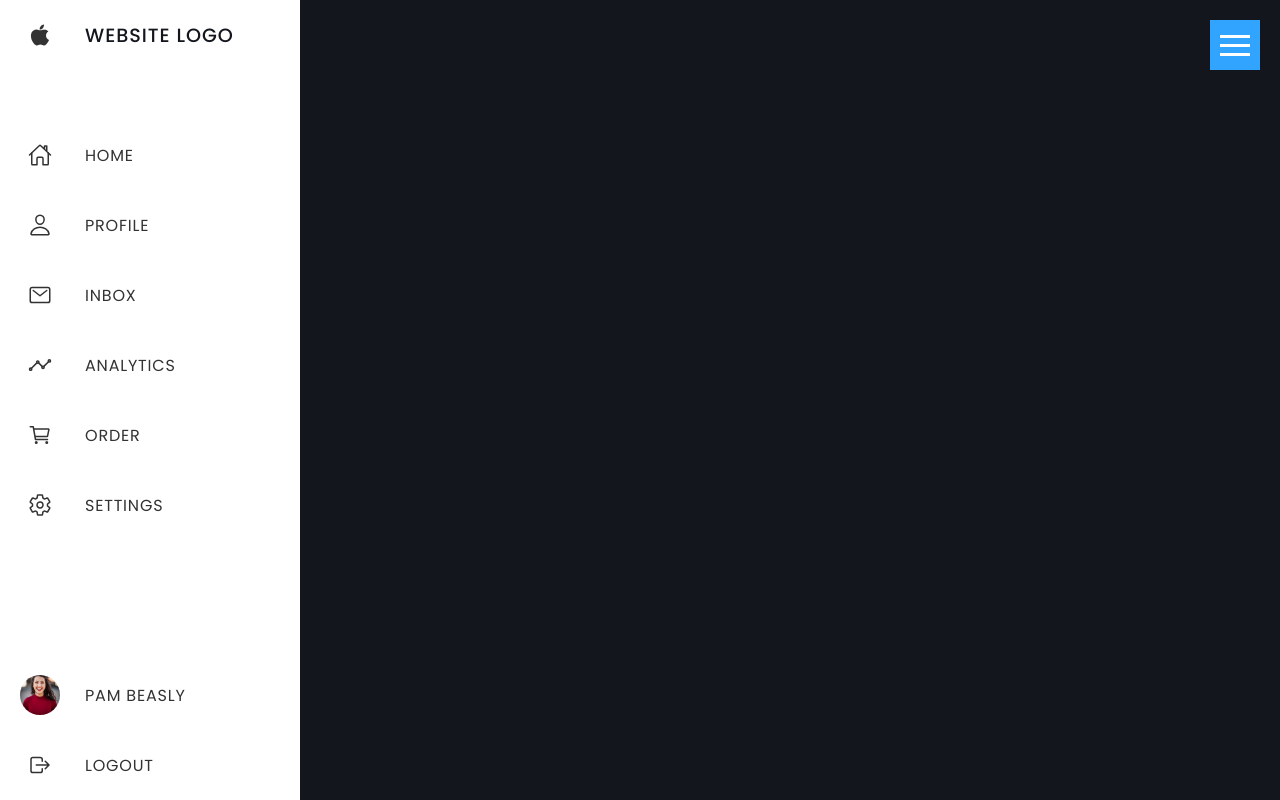
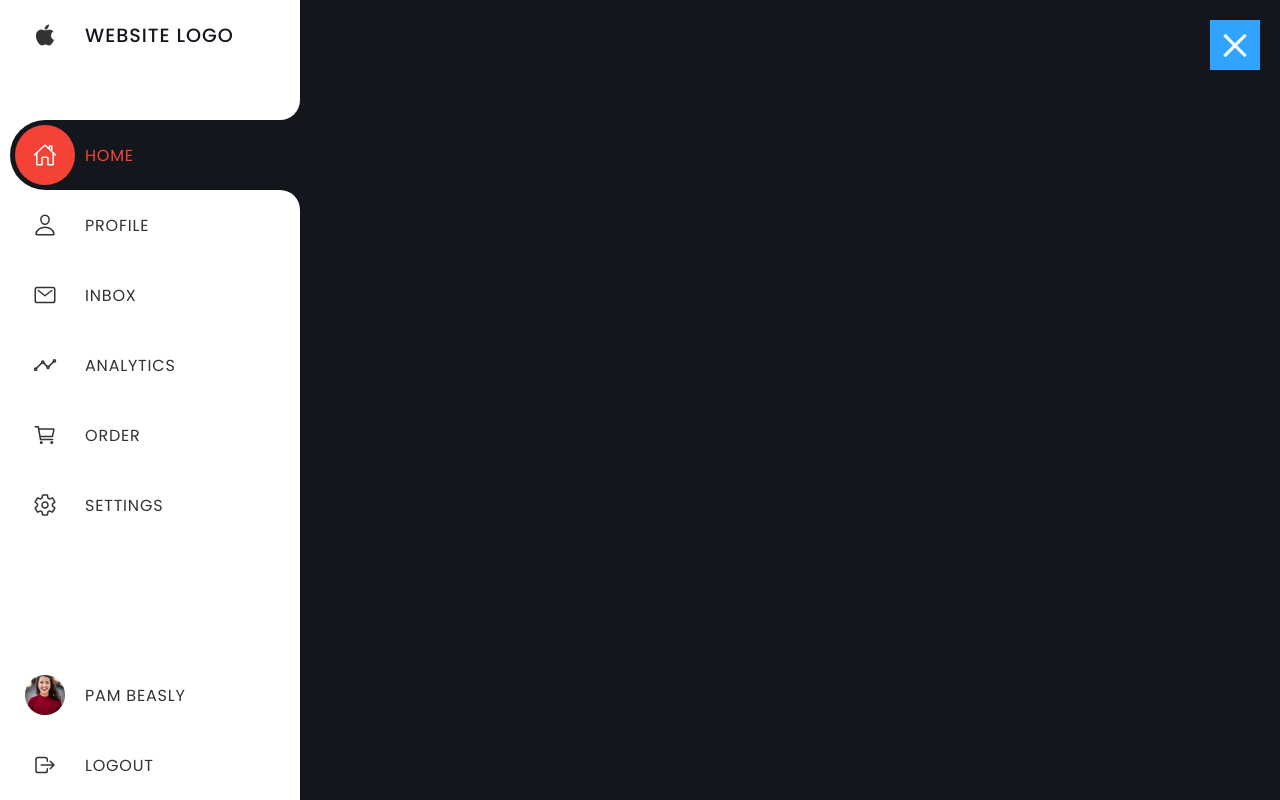
Before and after one commit to illusiveZ/sidebarMenu, a plain HTML site: page index.html in a window 1280 px wide. Both pictures are taken after a click on the element 1235 px from the left and 45 px from the top of the page. Drawn offline with nearby package versions, Linux system fonts and the light colour scheme.

Commit message:
general updates

```diff
--- a/assets/css/styles.css
+++ b/assets/css/styles.css
@@ -18,11 +18,16 @@ body {
 
 .sidebar {
   position: absolute;
-  width: 300px;
+  width: 80px;
   height: 100vh;
   background: #fff;
   transition: 0.5s;
   padding-left: 10px;
+  overflow: hidden;
+}
+
+.sidebar.active {
+  width: 300px;
 }
 
 .sidebar ul {
@@ -33,6 +38,35 @@ body {
 .sidebar ul li {
   position: relative;
   list-style: none;
+}
+
+.sidebar ul li.active {
+  background: var(--clr);
+  border-top-left-radius: 50px;
+  border-bottom-left-radius: 50px;
+}
+
+.sidebar ul li.active::before {
+  content: "";
+  position: absolute;
+  top: -20px;
+  right: 0;
+  width: 20px;
+  height: 20px;
+  border-bottom-right-radius: 20px;
+  box-shadow: 5px 5px 0 5px var(--clr);
+  background: transparent;
+}
+.sidebar ul li.active::after {
+  content: "";
+  position: absolute;
+  bottom: -20px;
+  right: 0;
+  width: 20px;
+  height: 20px;
+  border-top-right-radius: 20px;
+  box-shadow: 5px -5px 0 5px var(--clr);
+  background: transparent;
 }
 
 .sidebar ul li.logo {
@@ -63,6 +97,7 @@ body {
   justify-content: center;
   align-items: center;
   min-width: 60px;
+  padding-left: 10px;
   height: 70px;
   font-size: 1.5em;
   color: #333;
@@ -82,9 +117,30 @@ body {
   transition: 0.5s;
 }
 
+.sidebar ul li.active a .icon {
+  color: #fff;
+}
+.sidebar ul li.active a .text {
+  color: var(--bg);
+}
+
 .sidebar ul li:hover a .icon,
 .sidebar ul li:hover a .text {
   color: var(--bg);
+}
+
+.sidebar ul li.active a .icon::before {
+  content: "";
+  position: absolute;
+  inset: 5px;
+  width: 60px;
+  background: var(--bg);
+  border-radius: 50%;
+  transition: 0.5s;
+}
+
+.sidebar ul li:hover.active a .icon::before {
+  background: #fff;
 }
 
 .bottom {
@@ -144,3 +200,12 @@ body {
   transform: translateY(9px);
   transition: 0.5s;
 }
+
+.menuToggle.active::before {
+  transform: translateY(0px) rotate(45deg);
+  box-shadow: 0 0 0 #fff;
+}
+
+.menuToggle.active::after {
+  transform: translateY(0px) rotate(-45deg);
+}
--- a/assets/js/script.js
+++ b/assets/js/script.js
@@ -2,6 +2,14 @@ let menuToggle = document.querySelector(".menuToggle");
 let sidebar = document.querySelector(".sidebar");
 
 menuToggle.onclick = function () {
-  menuToggle.classList.toggle("acitve");
-  sidebar.classList.toggle("acitve");
+  menuToggle.classList.toggle("active");
+  sidebar.classList.toggle("active");
 };
+
+let Menulist = document.querySelectorAll(".Menulist li");
+function activeLink() {
+  Menulist.forEach((item) => item.classList.remove("active"));
+  this.classList.add("active");
+}
+
+Menulist.forEach((item) => item.addEventListener("click", activeLink));
--- a/index.html
+++ b/index.html
@@ -38,7 +38,7 @@
           </a>
         </li>
         <div class="Menulist">
-          <li style="--bg: #f44336">
+          <li style="--bg: #f44336" class="active">
             <a href="#">
               <div class="icon">
                 <ion-icon name="home-outline"></ion-icon>
@@ -46,7 +46,7 @@
               <div class="text">Home</div>
             </a>
           </li>
-          <li style="--bg: #0fc70">
+          <li style="--bg: #29d9d0">
             <a href="#">
               <div class="icon">
                 <ion-icon name="person-outline"></ion-icon>
@@ -62,7 +62,7 @@
               <div class="text">Inbox</div>
             </a>
           </li>
-          <li style="--bg: #2196f3">
+          <li style="--bg: #b1db6e">
             <a href="#">
               <div class="icon">
                 <ion-icon name="analytics-outline"></ion-icon>
```
